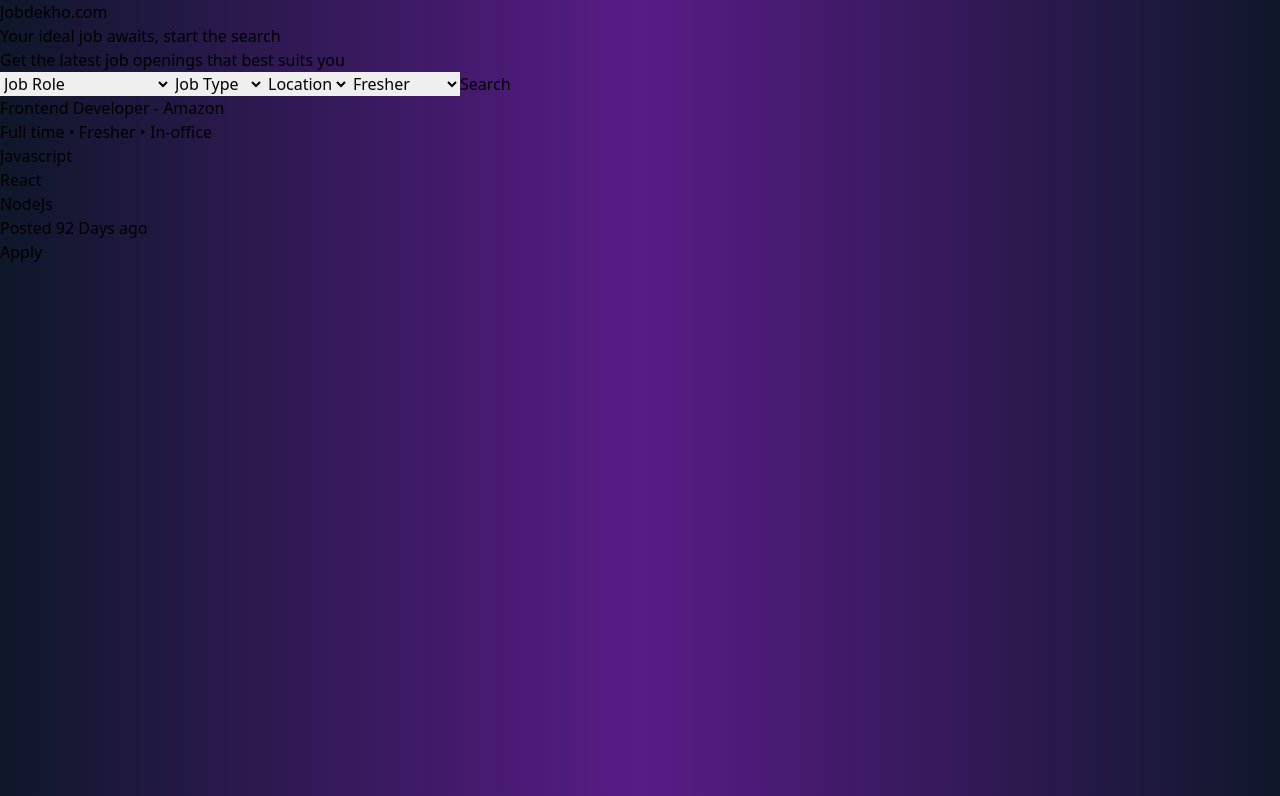
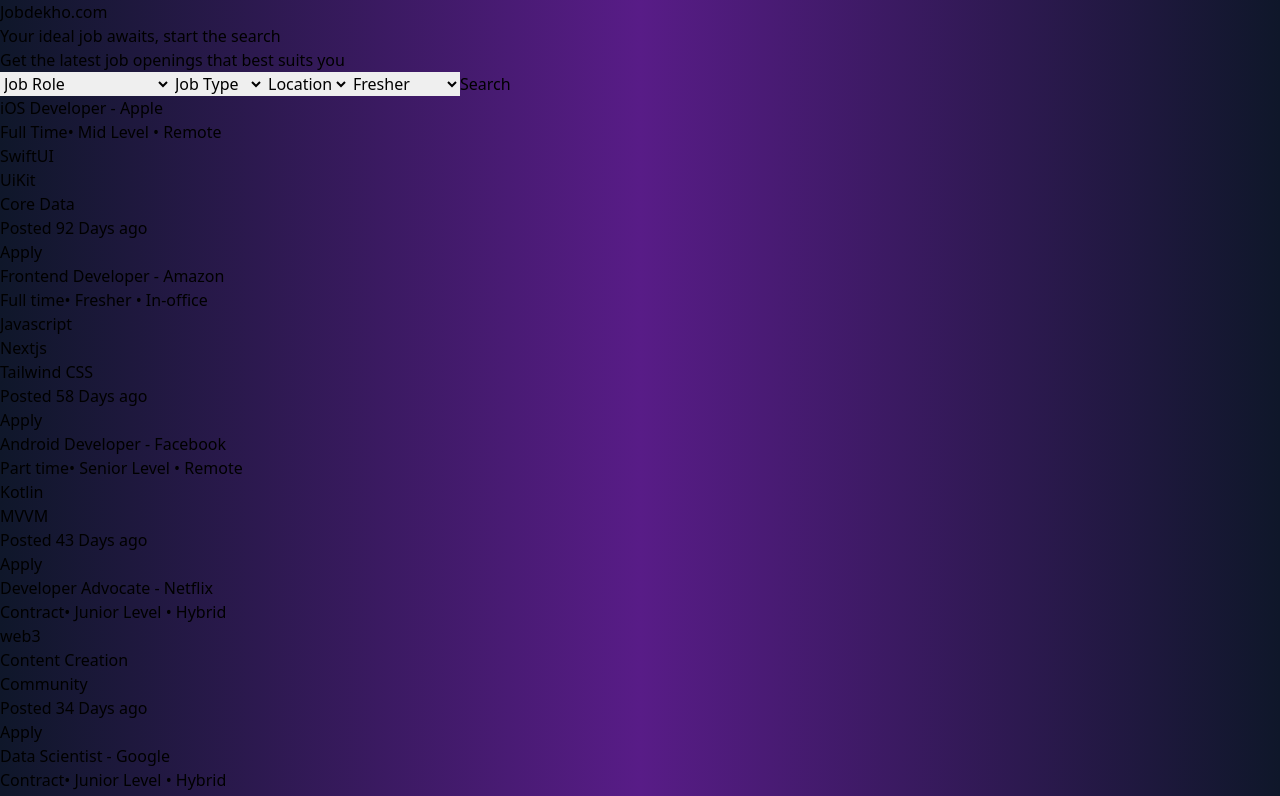
Before and after one commit to aayush25k/gdseHackathon, a React (Vite) app: page / in a window 1280 px wide. Shown: the top 796 px of the page. Built offline with nearby package versions, Linux system fonts and the light colour scheme.

Commit message:
new changes

```diff
--- a/src/App.jsx
+++ b/src/App.jsx
@@ -2,6 +2,7 @@
 import Header from "./component/Header"
 import Searchbar from "./component/Searchbar"
 import Jobcard from "./component/Jobcard"
+import jobdata from "./jobdata"
 
 function App() {
 
@@ -11,7 +12,10 @@
       <Navbar />
       <Header />
       <Searchbar />
-      <Jobcard />
+      {jobdata.map((job)=> (
+        <Jobcard key={job.id} {...job}/>
+      ))}
+
     </div>
   )
 }
--- a/src/component/Jobcard/index.jsx
+++ b/src/component/Jobcard/index.jsx
@@ -1,22 +1,23 @@
 import React from 'react';
 import ReactDOM from 'react-dom/client';
 import dayjs from 'dayjs';
+import jobdata from '../../jobdata';
 
-function Jobcard(){
+function Jobcard(props){
 
-    const skills = ["Javascript","React","NodeJs"]
+    // const skills = ["Javascript","React","NodeJs"]
     const date1 = dayjs(Date.now());
-    const diffInDays=date1.diff('2023-10-28','day');
+    const diffInDays=date1.diff(props.postedOn,'day');
     return(
 
     <>
     <div className='mx-40 mb-4'>
         <div className='flex justify-between items-center px-6 py-4 bg-zinc-200 rounded-md border border-black shadow-lg hover:border-blue-500 hover:translate-y-1 hover:scale-103'>
             <div className='flex flex-col items-start gap-3'>
-                <h1 className='text-lg font-semibold'>Frontend Developer - Amazon</h1>
-                <p>Full time &#x2022; Fresher &#x2022; In-office</p>
+                <h1 className='text-lg font-semibold'>{props.title} - {props.company}</h1>
+                <p>{props.type}&#x2022; {props.experience} &#x2022; {props.location}</p>
                 <div className='flex items-center gap-2'>
-                    {skills.map((skill)=>(
+                    {props.skills.map((skill)=>(
                         <p key={skill}className='text-gray-500 py-1 px-2 rounded-md border border-black'>{skill}</p>
 
                     ))}
@@ -25,7 +26,9 @@
             <div className='flex items-center gap-4'>
 
                 <p className='text-gray-500'>Posted {diffInDays} Days ago</p>
+                <a href="{props.job_link}">
                 <button className='text-blue-500 border border-blue-500 px-10 py-2 rounded-md'>Apply</button>
+                </a>
 
 
 
--- /dev/null
+++ b/src/jobdata.js
@@ -0,0 +1,71 @@
+export default [
+    {
+        id:1,
+        postedOn : '2023-10-28',
+        title: 'iOS Developer',
+        company: 'Apple',
+        type: 'Full Time',
+        experience: 'Mid Level',
+        location: 'Remote',
+        skills: ["SwiftUI", "UiKit", "Core Data"],
+        job_link: "https://www.apple.com/careers/in/",
+    },
+    {
+        id: 2,
+        postedOn: '2023-11-31',
+        title: "Frontend Developer",
+        type: "Full time",
+        location: "In-office",
+        experience: "Fresher",
+        company: "Amazon",
+        skills: ["Javascript", "Nextjs", "Tailwind CSS"],
+        job_link: "https://www.amazon.jobs/en/",
+      },
+      {
+        id: 3,
+        postedOn: '2023-12-16',
+        title: "Android Developer",
+        type: "Part time",
+        location: "Remote",
+        experience: "Senior Level",
+        company: "Facebook",
+        skills: ["Kotlin", "MVVM"],
+        job_link: "https://facebook.com/careers",
+      },
+      {
+        id: 4,
+        postedOn: '2023-12-25',
+        title: "Developer Advocate",
+        type: "Contract",
+        location: "Hybrid",
+        experience: "Junior Level",
+        company: "Netflix",
+        companyUrl: "https://facebook.com",
+        skills: ["web3", "Content Creation", "Community"],
+        job_link: "https://jobs.netflix.com/",
+      },
+      {
+        id: 5,
+        postedOn: '2024-01-01',
+        title: "Data Scientist",
+        type: "Contract",
+        location: "Hybrid",
+        experience: "Junior Level",
+        company: "Google",
+        companyUrl: "https://facebook.com",
+        skills: ["web3", "Content Creation", "Community"],
+        job_link: "https://www.google.com/about/careers/applications/jobs/results",
+      },
+      {
+        id: 6,
+        postedOn: '2024-01-10',
+        title: "Backend Developer",
+        type: "Full time",
+        location: "Remote",
+        experience: "Internship",
+        company: "Zomato",
+        companyUrl: "https://facebook.com",
+        skills: ["Java", "MongoDB"],
+        job_link: "https://www.zomato.com/careers",
+      },
+]
```
